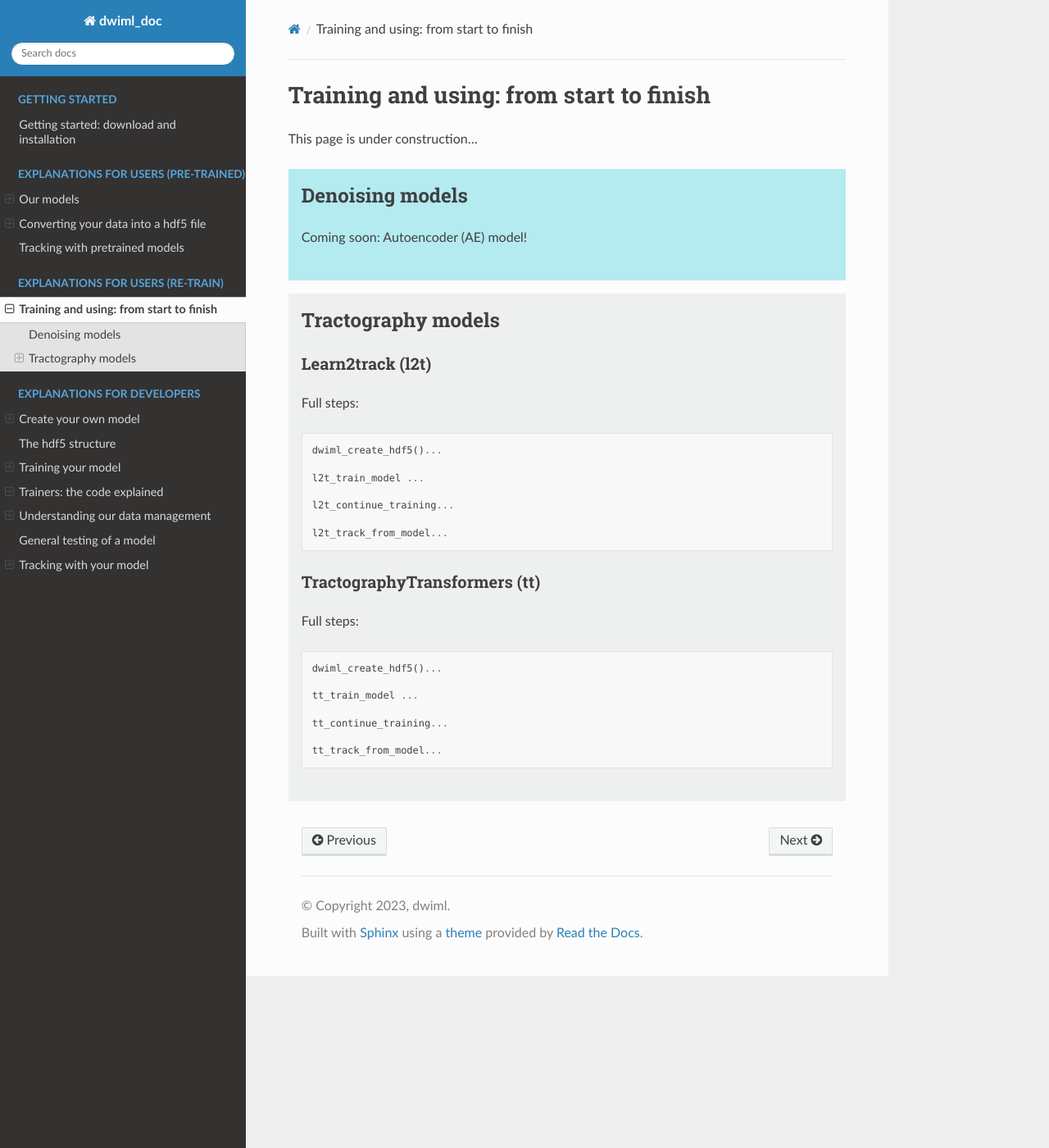
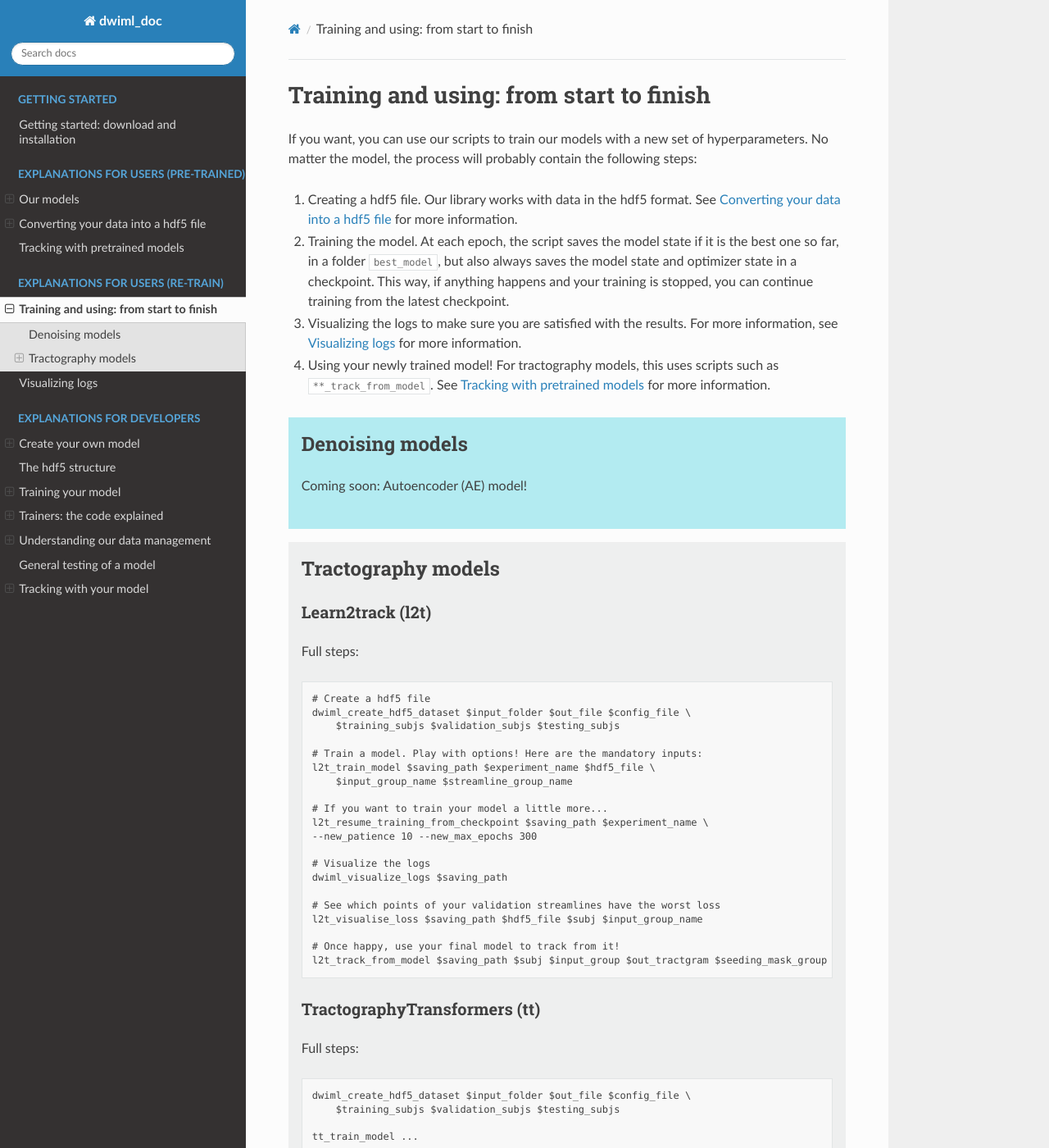
Before and after one commit to scil-vital/dwi_ml, a Sphinx documentation site: the page built from docs/for_users/from_start_to_finish.rst, in a window 1280 px wide and 1400 px high. Shown: the whole window at 82% size. Built offline with Sphinx 7.4.7 and the Read the Docs theme 3.1.0, drawn with Linux system fonts in a browser that asks for light colours; some of the changed text lies outside the part shown.

Commit message:
Better example of start-to-finish

```diff
--- a/docs/for_developers/hdf5/advanced_hdf5_organization.rst
+++ b/docs/for_developers/hdf5/advanced_hdf5_organization.rst
@@ -3,7 +3,7 @@
 The hdf5 structure
 ==================
 
-The current hdf5 organization probably suffises for your needs. See page :ref:`ref_config_file` for usage explanation.
+The current hdf5 organization probably suffises for your needs. See page :ref:`hdf5_usage` for usage explanation.
 
 Here is the output format created by dwiml_create_hdf5_dataset.py and recognized by our scripts. It can also be investigated by running script ``dwiml_hdf5_print_architecture`` with an existing hdf5.
 
--- a/docs/for_users/from_start_to_finish.rst
+++ b/docs/for_users/from_start_to_finish.rst
@@ -2,7 +2,15 @@
 Training and using: from start to finish
 ========================================
 
-This page is under construction...
+If you want, you can use our scripts to train our models with a new set of hyperparameters. No matter the model, the process will probably contain the following steps:
+
+1. Creating a hdf5 file. Our library works with data in the hdf5 format. See :ref:`hdf5_usage` for more information.
+
+2. Training the model. At each epoch, the script saves the model state if it is the best one so far, in a folder ``best_model``, but also always saves the model state and optimizer state in a checkpoint. This way, if anything happens and your training is stopped, you can continue training from the latest checkpoint.
+
+3. Visualizing the logs to make sure you are satisfied with the results. For more information, see :ref:`visu_logs` for more information.
+
+4. Using your newly trained model! For tractography models, this uses scripts such as ``**_track_from_model``. See :ref:`user_tracking` for more information.
 
 Denoising models
 ----------------
@@ -17,23 +25,43 @@ Learn2track (l2t)
 
 Full steps::
 
-    dwiml_create_hdf5()...
+    # Create a hdf5 file
+    dwiml_create_hdf5_dataset $input_folder $out_file $config_file \
+        $training_subjs $validation_subjs $testing_subjs
 
-    l2t_train_model ...
+    # Train a model. Play with options! Here are the mandatory inputs:
+    l2t_train_model $saving_path $experiment_name $hdf5_file \
+        $input_group_name $streamline_group_name
 
-    l2t_continue_training...
+    # If you want to train your model a little more...
+    l2t_resume_training_from_checkpoint $saving_path $experiment_name \
+    --new_patience 10 --new_max_epochs 300
 
-    l2t_track_from_model...
+    # Visualize the logs
+    dwiml_visualize_logs $saving_path
+
+    # See which points of your validation streamlines have the worst loss
+    l2t_visualise_loss $saving_path $hdf5_file $subj $input_group_name
+
+    # Once happy, use your final model to track from it!
+    l2t_track_from_model $saving_path $subj $input_group $out_tractgram $seeding_mask_group
+
+
 
 TractographyTransformers (tt)
 *****************************
 
 Full steps::
 
-    dwiml_create_hdf5()...
+    dwiml_create_hdf5_dataset $input_folder $out_file $config_file \
+        $training_subjs $validation_subjs $testing_subjs
 
     tt_train_model ...
 
-    tt_continue_training...
+    tt_resume_training_from_checkpoint ...
 
-    tt_track_from_model...
+    tt_track_from_model ...
+
+    dwiml_visualize_logs ...
+    tt_visualize_loss ...
+    tt_visualize_weights ...
--- a/docs/for_users/hdf5.rst
+++ b/docs/for_users/hdf5.rst
@@ -1,4 +1,4 @@
-.. _ref_config_file:
+.. _hdf5_usage:
 
 Converting your data into a hdf5 file
 =====================================
--- a/docs/index.rst
+++ b/docs/index.rst
@@ -22,7 +22,7 @@ Pages in this section explain how to use our scripts to use our pre-trained mode
 
 - **Models**: If you want to use our pre-trained models, you may contact us for access to the models learned weights. They will be available online once publications are accepted.
 
-- **Using hdf5**: In most cases, data must be organized correctly as a hdf5 before usage. See our page :ref:`ref_config_file` for an explanation.
+- **Using hdf5**: In most cases, data must be organized correctly as a hdf5 before usage. See our page :ref:`hdf5_usage` for an explanation.
 
     .. toctree::
         :maxdepth: 2
@@ -44,7 +44,7 @@ Pages in this section are useful if you want to train a model based on pre-exist
         :caption: Explanations for users (re-train)
 
         for_users/from_start_to_finish
-
+        for_users/visu_logs
 
 Explanations for developers
 ---------------------------
@@ -53,7 +53,7 @@ Page in this section explain more in details how the code is implemented in pyth
 
 - **Models**: The first aspect to explore are our models. Discover how you can create your model to fit with our structure. Many parent classes are available for you: if your model inherits from them, they will have access to everything each one offers. For instance, some models have instructions on how to receive inputs from MRI data, prepare inputs in a neighborhood, and use embedding. Other models have access to many options of loss functions for the context of tractography (cosine similarity, classification, Gaussian loss, Fisher von Mises, etc.).
 
-- **Using hdf5**: Our library has been organized to use data in the hdf5 format. Our hdf5 data organization should probably be enough for your needs (see explanations on :ref:`ref_config_file`), but for more
+- **Using hdf5**: Our library has been organized to use data in the hdf5 format. Our hdf5 data organization should probably be enough for your needs (see explanations on :ref:`hdf5_usage`), but for more
 
 - **Training a model**: Then, take a look at how we have implemented our trainers for an efficient management of heavy data.
 
```
Also changed, not shown: docs/for_developers/training/training.rst (+1 -6 lines), docs/for_users/visu_logs.rst (added, +11 -0 lines), 1 other file.
